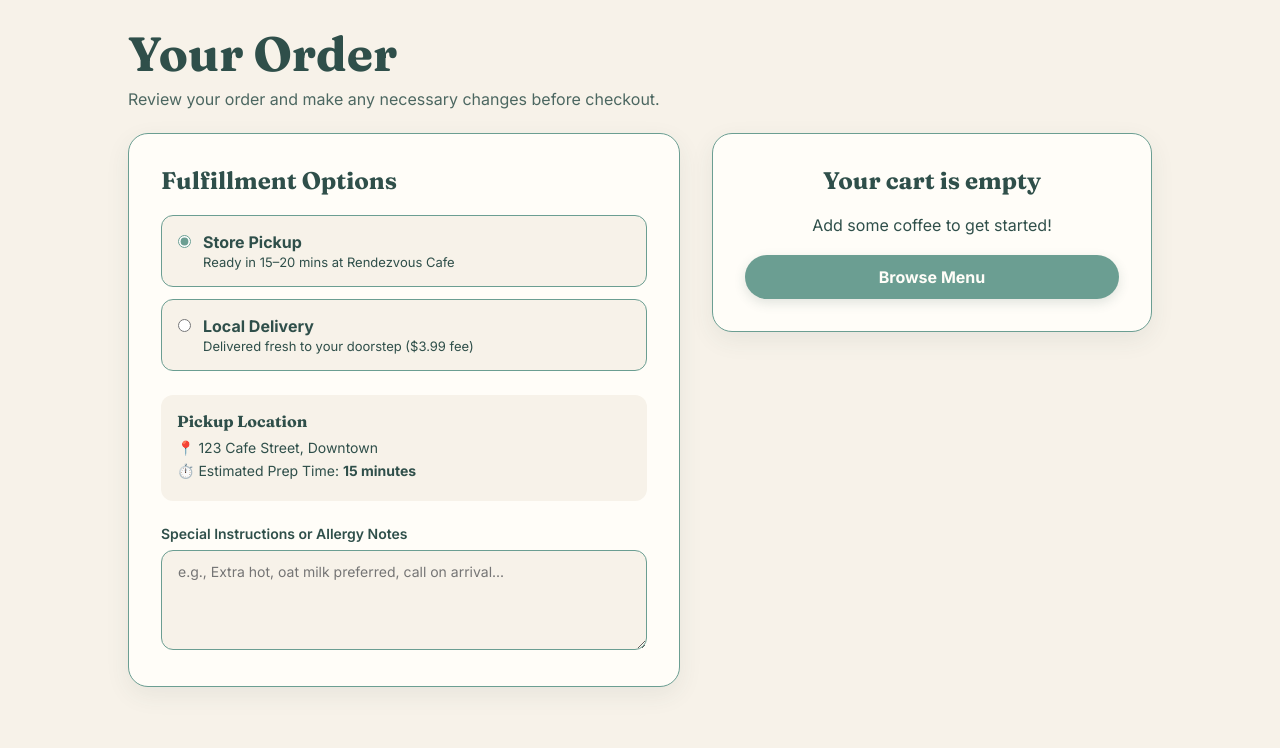
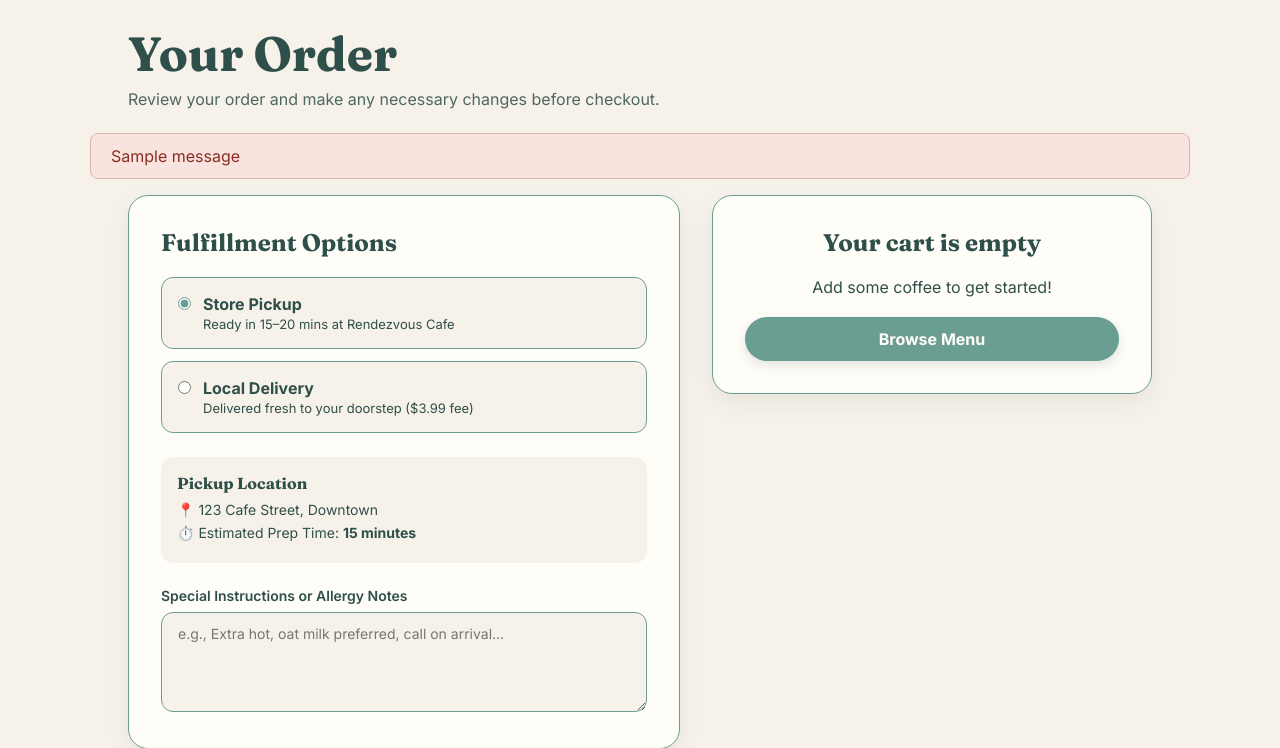
Before and after one commit to nitro556-cloud/fbla-ordering-system, a Flask app: page /cart in a window 1280 px wide. Shown: the part 120-868 px from the top of the page. Before the commit the page ends 807 px from the top, so only its background shows below. Run offline with Flask 3, Linux system fonts and the light colour scheme; one stand-in notice (Sample message) is shown.

Commit message:
add message area to cart page and added subtotal plus tax on recipt page

```diff
--- a/static/cart-style.css
+++ b/static/cart-style.css
@@ -395,3 +395,13 @@ body {
         width: 100%;
     }
 }
+
+.cart-message {
+    max-width: 1100px;
+    margin: 0 auto 16px;
+    padding: 12px 20px;
+    border-radius: 8px;
+    background: #f8e3df;
+    color: #8a2d20;
+    border: 1px solid #e3b4ab;
+}
--- a/templates/cart.html
+++ b/templates/cart.html
@@ -23,7 +23,9 @@
         <h1 class="page-title">Your Order</h1>
         <p class="page-description">Review your order and make any necessary changes before checkout.</p>
     </section>
-
+    {% for message in get_flashed_messages() %}
+        <div class="cart-message">{{ message }}</div>
+    {% endfor %}
     <main class="cart-container">
         <!-- Left Column: Delivery & Fulfillment Info -->
         <section class="delivery-section">
--- a/templates/receipt.html
+++ b/templates/receipt.html
@@ -50,7 +50,9 @@
                     {% endfor %}
                 </div>
 
-                <div class="receipt-totals">
+                                <div class="receipt-totals">
+                    <p>Subtotal: ${{ "%.2f"|format(subtotal) }}</p>
+                    <p>Tax: ${{ "%.2f"|format(tax) }}</p>
                     <h3>Total: ${{ "%.2f"|format(total) }}</h3>
                 </div>
             {% else %}
```
Also changed, not shown: 2 other files.
